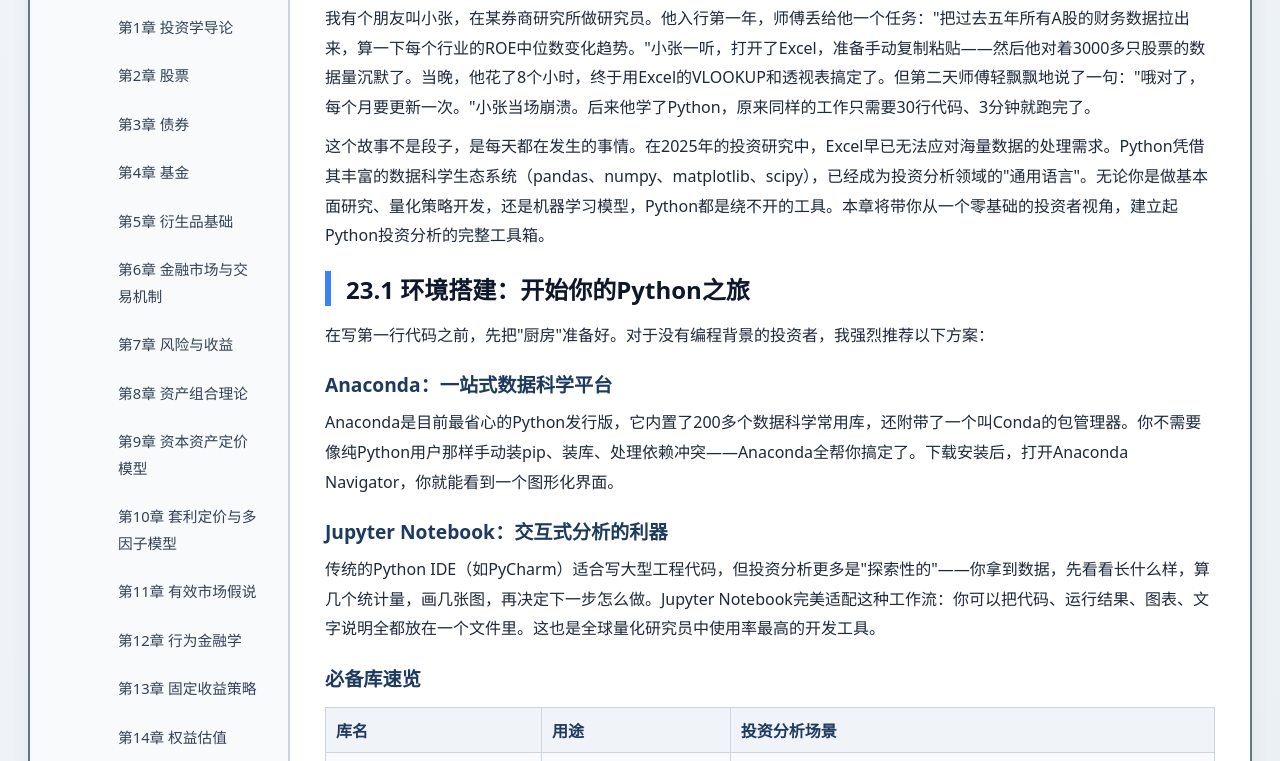
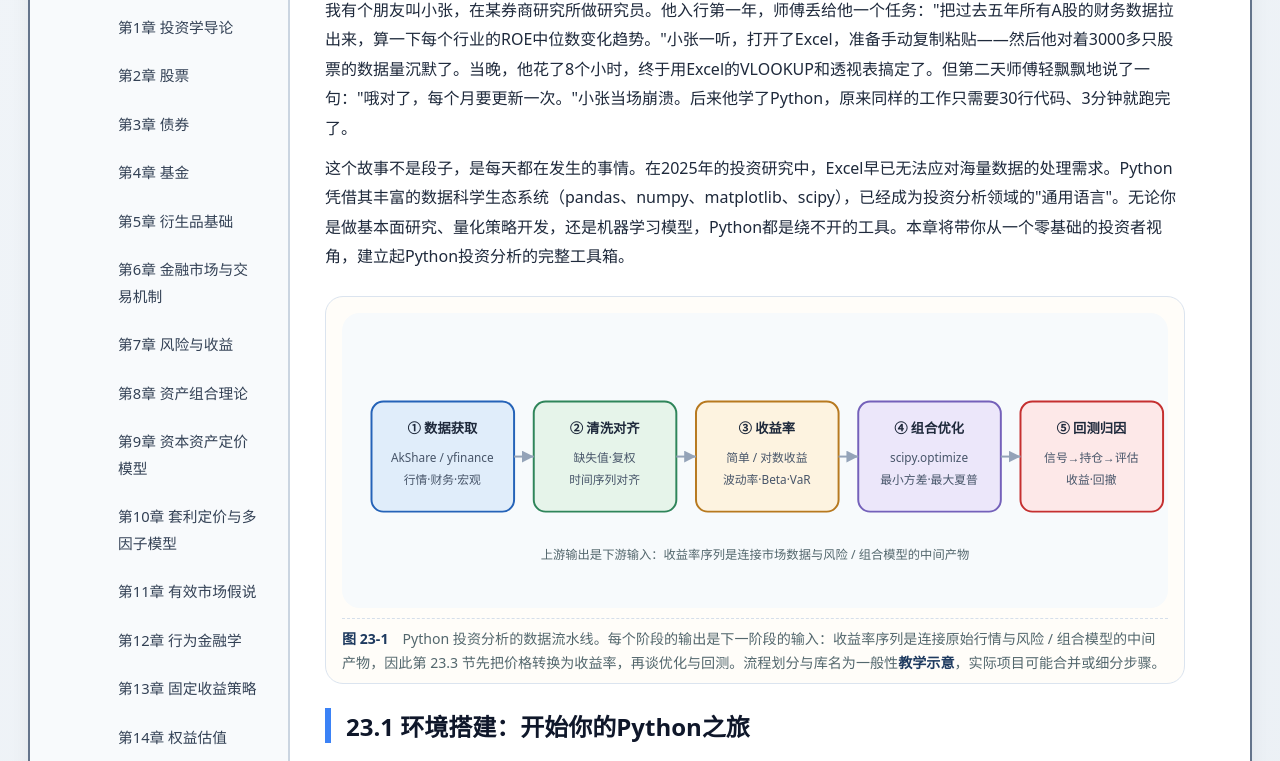
Before and after one commit to 1998x-stack/investment-tutorial, a plain HTML site: page 23.html in a window 1280 px wide. Shown: the part 126-887 px from the top of the page. Drawn offline with Linux system fonts and the light colour scheme.

Commit message:
feat(investment-tutorial): chapter 23 semantic structure, pipeline figure and data note

```diff
--- a/23.html
+++ b/23.html
@@ -5,11 +5,13 @@
     <meta name="viewport" content="width=device-width, initial-scale=1.0, maximum-scale=1.5, user-scalable=yes">
     <title>第23章 Python投资分析入门</title>
     <link rel="stylesheet" href="theme.css">
+    <style>pre{overflow-x:auto;}</style>
 </head>
 <body>
+<a class="skip-link" href="#content">跳转至正文</a>
 <div class="double-border">
 <div class="container">
-    <div class="sidebar">
+    <nav class="sidebar" aria-label="课程目录">
         <h3>📈 课程目录</h3>
         <ul class="chapter-list">
             <li><a href="01.html">第1章 投资学导论</a></li>
@@ -41,14 +43,48 @@
             <li><a href="27.html">第27章 投资学前沿</a></li>
             <li><a href="28.html">第28章 综合实战项目</a></li>
         </ul>
-    </div>
-    <div class="main-content">
+    </nav>
+    <main class="main-content" id="content">
+    <article>
 
-        <h2>第23章 Python投资分析入门</h2>
+        <h1>第23章 Python投资分析入门</h1>
 
         <p>我有个朋友叫小张，在某券商研究所做研究员。他入行第一年，师傅丢给他一个任务："把过去五年所有A股的财务数据拉出来，算一下每个行业的ROE中位数变化趋势。"小张一听，打开了Excel，准备手动复制粘贴——然后他对着3000多只股票的数据量沉默了。当晚，他花了8个小时，终于用Excel的VLOOKUP和透视表搞定了。但第二天师傅轻飘飘地说了一句："哦对了，每个月要更新一次。"小张当场崩溃。后来他学了Python，原来同样的工作只需要30行代码、3分钟就跑完了。</p>
 
         <p>这个故事不是段子，是每天都在发生的事情。在2025年的投资研究中，Excel早已无法应对海量数据的处理需求。Python凭借其丰富的数据科学生态系统（pandas、numpy、matplotlib、scipy），已经成为投资分析领域的"通用语言"。无论你是做基本面研究、量化策略开发，还是机器学习模型，Python都是绕不开的工具。本章将带你从一个零基础的投资者视角，建立起Python投资分析的完整工具箱。</p>
+
+        <figure>
+            <svg role="img" aria-labelledby="py-title py-desc" viewBox="0 0 840 300" xmlns="http://www.w3.org/2000/svg">
+                <title id="py-title">Python 投资分析的数据流水线</title>
+                <desc id="py-desc">从数据获取、清洗对齐、收益率与风险指标，到组合优化与回测归因的五个阶段，箭头表示数据单向流动。</desc>
+                <rect width="840" height="300" rx="18" fill="#f7fafc"/>
+                <defs><marker id="py-arrow" markerWidth="8" markerHeight="8" refX="6" refY="3" orient="auto"><path d="M0 0 L6 3 L0 6 z" fill="#94a3b8"/></marker></defs>
+                <g font-family="system-ui, 'PingFang SC', sans-serif" font-size="13.5" fill="#1e293b">
+                    <rect x="30" y="90" width="145" height="112" rx="12" fill="#e0edfa" stroke="#2563b8" stroke-width="2"/>
+                    <rect x="195" y="90" width="145" height="112" rx="12" fill="#e6f4ea" stroke="#2f855a" stroke-width="2"/>
+                    <rect x="360" y="90" width="145" height="112" rx="12" fill="#fdf3e0" stroke="#b7791f" stroke-width="2"/>
+                    <rect x="525" y="90" width="145" height="112" rx="12" fill="#ece7fa" stroke="#7461ba" stroke-width="2"/>
+                    <rect x="690" y="90" width="145" height="112" rx="12" fill="#fde8e8" stroke="#c53030" stroke-width="2"/>
+                    <g text-anchor="middle" font-weight="600">
+                        <text x="102" y="122">① 数据获取</text><text x="267" y="122">② 清洗对齐</text>
+                        <text x="432" y="122">③ 收益率</text><text x="597" y="122">④ 组合优化</text><text x="762" y="122">⑤ 回测归因</text>
+                    </g>
+                    <g text-anchor="middle" font-size="12" fill="#475569">
+                        <text x="102" y="152">AkShare / yfinance</text><text x="102" y="174">行情·财务·宏观</text>
+                        <text x="267" y="152">缺失值·复权</text><text x="267" y="174">时间序列对齐</text>
+                        <text x="432" y="152">简单 / 对数收益</text><text x="432" y="174">波动率·Beta·VaR</text>
+                        <text x="597" y="152">scipy.optimize</text><text x="597" y="174">最小方差·最大夏普</text>
+                        <text x="762" y="152">信号→持仓→评估</text><text x="762" y="174">收益·回撤</text>
+                    </g>
+                    <g stroke="#94a3b8" stroke-width="2" fill="none">
+                        <path d="M175 146 H195" marker-end="url(#py-arrow)"/><path d="M340 146 H360" marker-end="url(#py-arrow)"/>
+                        <path d="M505 146 H525" marker-end="url(#py-arrow)"/><path d="M670 146 H690" marker-end="url(#py-arrow)"/>
+                    </g>
+                    <text x="420" y="250" text-anchor="middle" font-size="12.5" fill="#53676d">上游输出是下游输入：收益率序列是连接市场数据与风险 / 组合模型的中间产物</text>
+                </g>
+            </svg>
+            <figcaption><strong>图 23-1</strong>　Python 投资分析的数据流水线。每个阶段的输出是下一阶段的输入：收益率序列是连接原始行情与风险 / 组合模型的中间产物，因此第 23.3 节先把价格转换为收益率，再谈优化与回测。流程划分与库名为一般性<strong>教学示意</strong>，实际项目可能合并或细分步骤。</figcaption>
+        </figure>
 
         <h2>23.1 环境搭建：开始你的Python之旅</h2>
 
@@ -363,12 +399,15 @@ def constrained_portfolio(mean_ret, cov, max_weight=0.15):
 
         <p>掌握了Python投资分析的基本功之后，下一章我们将进入更宏观的层面——<strong>投资研究与分析框架</strong>。从宏观到行业再到公司，你会学到一套完整的"自上而下"研究方法论，以及如何撰写一份让基金经理认可的研报。准备好了吗？让我们把代码能力转化研究能力！</p>
 
+        <p class="eq-label">说明：本章提及的库版本、接口名称、调用频率限制与示例数字（如数据行数、年化收益 / 波动率、夏普比率、回撤等）均为一般性<strong>教学示意</strong>与常见经验区间，用于展示工作流程与量级，未逐笔核验；具体 API 行为与数据口径请以各库官方文档与数据源最新披露为准。</p>
+
         <div class="footer-nav">
             <a href="22.html">← 上一章</a>
             <a href="index.html">📖 返回目录</a>
             <a href="24.html">下一章 →</a>
         </div>
-    </div>
+    </article>
+    </main>
 </div>
 </div>
 </body>
```
